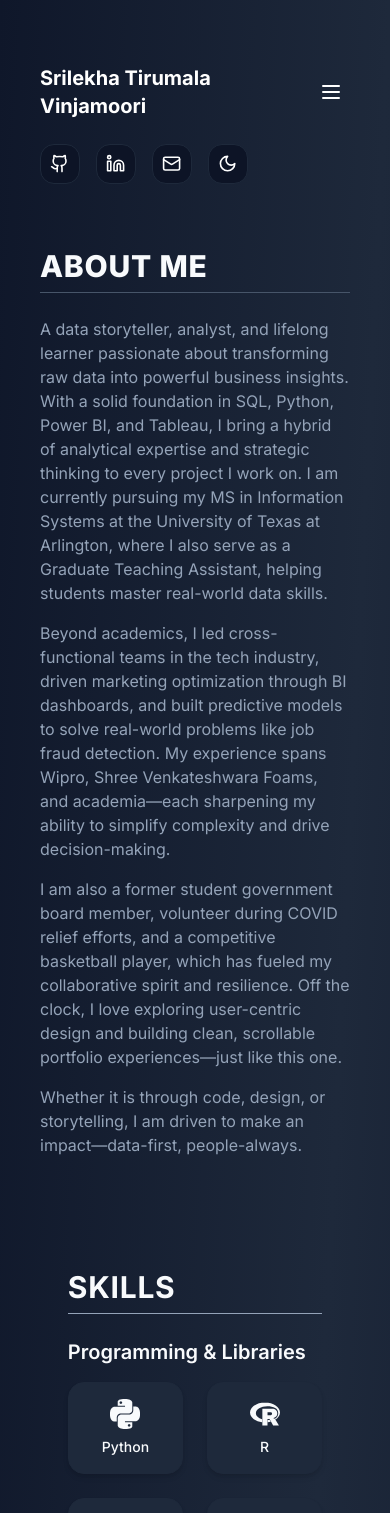
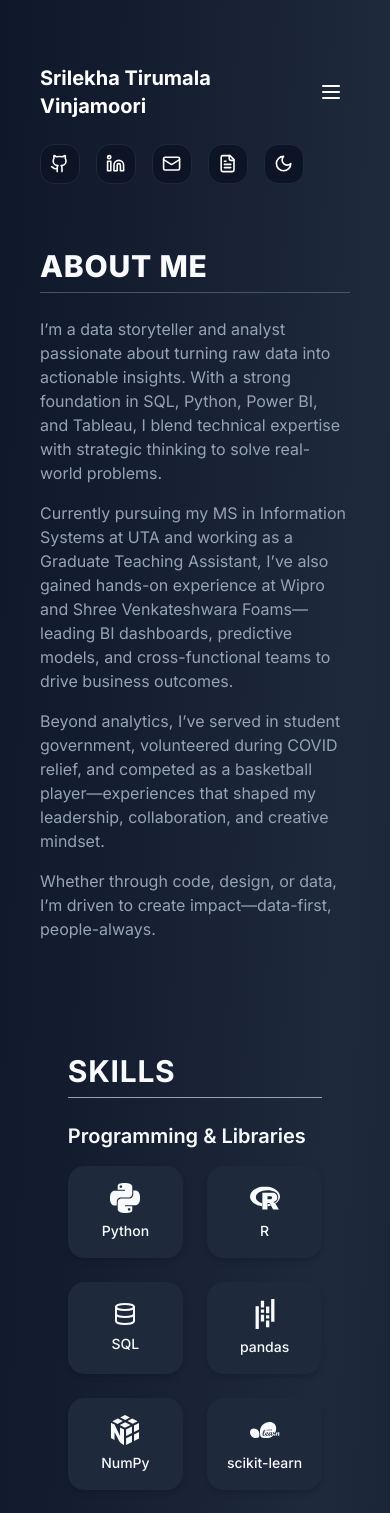
Before and after one commit to srilekhatv/srilekhatv-portfolio, a Next.js app: page / in a window 390 px wide. Shown: the top 1513 px of the page. Built offline with nearby package versions, Linux system fonts and the light colour scheme.

Commit message:
Update mobile nav with resume icon and social links

```diff
--- a/components/About.tsx
+++ b/components/About.tsx
@@ -16,28 +16,24 @@ export default function About() {
       {/* Paragraphs */}
       <div className="flex flex-col gap-4 text-muted-foreground">
         <p>
-          A data storyteller, analyst, and lifelong learner passionate about transforming raw data into powerful
-          business insights. With a solid foundation in SQL, Python, Power BI, and Tableau, I bring a hybrid of
-          analytical expertise and strategic thinking to every project I work on. I am currently pursuing my MS in
-          Information Systems at the University of Texas at Arlington, where I also serve as a Graduate Teaching
-          Assistant, helping students master real-world data skills.
+        I’m a data storyteller and analyst passionate about turning raw data into actionable insights.
+        With a strong foundation in SQL, Python, Power BI, and Tableau, I blend technical expertise
+        with strategic thinking to solve real-world problems.
         </p>
 
         <p>
-          Beyond academics, I led cross-functional teams in the tech industry, driven marketing optimization through
-          BI dashboards, and built predictive models to solve real-world problems like job fraud detection. My
-          experience spans Wipro, Shree Venkateshwara Foams, and academia—each sharpening my ability to simplify
-          complexity and drive decision-making.
+        Currently pursuing my MS in Information Systems at UTA and working as a Graduate Teaching Assistant,
+        I’ve also gained hands-on experience at Wipro and Shree Venkateshwara Foams—leading BI dashboards,
+        predictive models, and cross-functional teams to drive business outcomes.
         </p>
 
         <p>
-          I am also a former student government board member, volunteer during COVID relief efforts, and a competitive
-          basketball player, which has fueled my collaborative spirit and resilience. Off the clock, I love exploring
-          user-centric design and building clean, scrollable portfolio experiences—just like this one.
+        Beyond analytics, I’ve served in student government, volunteered during COVID relief, and competed
+        as a basketball player—experiences that shaped my leadership, collaboration, and creative mindset.
         </p>
 
         <p>
-          Whether it is through code, design, or storytelling, I am driven to make an impact—data-first, people-always.
+        Whether through code, design, or data, I’m driven to create impact—data-first, people-always.
         </p>
       </div>
     </section>
--- a/components/Nav.tsx
+++ b/components/Nav.tsx
@@ -1,7 +1,7 @@
 "use client";
 import { useState } from "react";
 import { Button } from "@/components/ui/button";
-import { Github, Linkedin, Mail, Menu, X } from "lucide-react";
+import { Github, Linkedin, Mail, Menu, X, FileText } from "lucide-react";
 import { ModeToggle } from "./ui/toggle-mode";
 import useActiveSection from "@/hooks/useActiveSection";
 
@@ -48,7 +48,7 @@ export default function Nav() {
 
   return (
     <header className="lg:sticky lg:top-0 lg:flex lg:max-h-screen lg:w-1/2 lg:flex-col lg:justify-between lg:py-24 flex flex-col lg:gap-4 px-6 lg:px-0">
-      {/* Mobile Header with Menu Button */}
+      {/* Mobile Header */}
       <div className="lg:hidden flex justify-between items-center mt-4">
         <h1 className="text-xl font-bold">Srilekha Tirumala Vinjamoori</h1>
         <Button
@@ -60,7 +60,7 @@ export default function Nav() {
         </Button>
       </div>
 
-      {/* Mobile Dropdown Menu */}
+      {/* Mobile Dropdown */}
       {isDropdownOpen && (
         <nav className="lg:hidden mt-4">
           <ul className="flex flex-col gap-4 uppercase text-sm font-semibold text-start">
@@ -85,9 +85,11 @@ export default function Nav() {
           <h1 className="text-3xl font-bold lg:text-start lg:whitespace-nowrap">
             Srilekha Tirumala Vinjamoori
           </h1>
-          <h2 className="text-xl lg:text-start lg:whitespace-nowrap">Data Analyst | ML Enthusiast</h2>
+          <h2 className="text-xl lg:text-start lg:whitespace-nowrap">
+            Data Analyst | ML Enthusiast
+          </h2>
 
-          {/* Resume Button */}
+          {/* Resume Button (Desktop Only) */}
           <a
             href="/Srilekha_TirumalaVinjamoori_Resume.pdf"
             target="_blank"
@@ -98,12 +100,11 @@ export default function Nav() {
           </a>
         </div>
 
+        {/* Desktop Nav */}
         <nav className="mt-6">
           <ul className="flex flex-col w-max text-start gap-6 uppercase text-xs font-medium">
             {navItems.map((item) => {
-              const { linkClass, indicatorClass, textClass } = getNavItemClasses(
-                item.href
-              );
+              const { linkClass, indicatorClass, textClass } = getNavItemClasses(item.href);
               return (
                 <li key={item.name} className="group">
                   <a href={item.href} className={`py-3 ${linkClass}`}>
@@ -117,37 +118,40 @@ export default function Nav() {
         </nav>
       </div>
 
-      {/* Social Icons */}
+      {/* Socials - Shared */}
       <ul className="flex flex-row gap-4 mt-6 lg:mt-0">
         <Button variant="outline" size="icon">
-          <a
-            href="https://github.com/srilekhatv"
-            target="_blank"
-            rel="noopener noreferrer"
-          >
+          <a href="https://github.com/srilekhatv" target="_blank" rel="noopener noreferrer">
             <Github className="h-[1.2rem] w-[1.2rem]" />
           </a>
         </Button>
         <Button variant="outline" size="icon">
-          <a
-            href="https://www.linkedin.com/in/srilekha-tirumala-vinjamoori/"
-            target="_blank"
-            rel="noopener noreferrer"
-          >
+          <a href="https://www.linkedin.com/in/srilekha-tirumala-vinjamoori/" target="_blank" rel="noopener noreferrer">
             <Linkedin className="h-[1.2rem] w-[1.2rem]" />
           </a>
         </Button>
         <Button variant="outline" size="icon">
-          <a
-            href="mailto:srilekha.tv@gmail.com"
-            target="_blank"
-            rel="noopener noreferrer"
-          >
+          <a href="mailto:srilekha.tv@gmail.com" target="_blank" rel="noopener noreferrer">
             <Mail className="h-[1.2rem] w-[1.2rem]" />
           </a>
         </Button>
-        <ModeToggle />
-      </ul>
+
+        {/* Resume Button - Only Mobile */}
+        <div className="lg:hidden">
+          <Button variant="outline" size="icon">
+            <a
+              href="/Srilekha_TirumalaVinjamoori_Resume.pdf"
+              target="_blank"
+              rel="noopener noreferrer"
+            >
+              <FileText className="h-[1.2rem] w-[1.2rem]" />
+
+            </a>
+          </Button>
+        </div>
+
+          <ModeToggle />
+        </ul>
     </header>
   );
 }
--- a/components/Projects.tsx
+++ b/components/Projects.tsx
@@ -31,7 +31,7 @@ const jobProjects = [
   },
 
   {
-    imagePath: "/wine.png",
+    imagePath: "/wine.PNG",
     title: "WineWise: Can Data Predict What You’ll Sip Next?",
     description:
       "Implemented regression models (Linear, Logistic, Random Forest) to predict wine sales trends. Achieved 5.2% RMSE and identified key sales drivers through correlation analysis, empowering data-driven pricing and inventory planning.",
@@ -50,7 +50,7 @@ const jobProjects = [
   },
 
   {
-    imagePath: "/add.png",
+    imagePath: "/add.PNG",
     title: "LegalLens: Real-Time Justice Insights",
     description:
       "Built an interactive Power BI dashboard using SQL Server data to monitor legal case outcomes, pending workloads, and subscription alerts. Enabled real-time tracking of advocate performance and improved operational decision-making for legal teams.",
@@ -64,7 +64,7 @@ const jobProjects = [
     link: "",
   },
   {
-    imagePath: "/udb.png",
+    imagePath: "/udb.PNG",
     title: "SmartStock: From Chaos to Clarity",
     description:
       "Designed a normalized Oracle database and built Tableau dashboards to streamline order fulfillment and inventory tracking. Improved database performance by 25% and reduced stock shortages with predictive insights into stock trends.",
```
Also changed, not shown: 1 other file (tests, documents, lock files or other folders).
